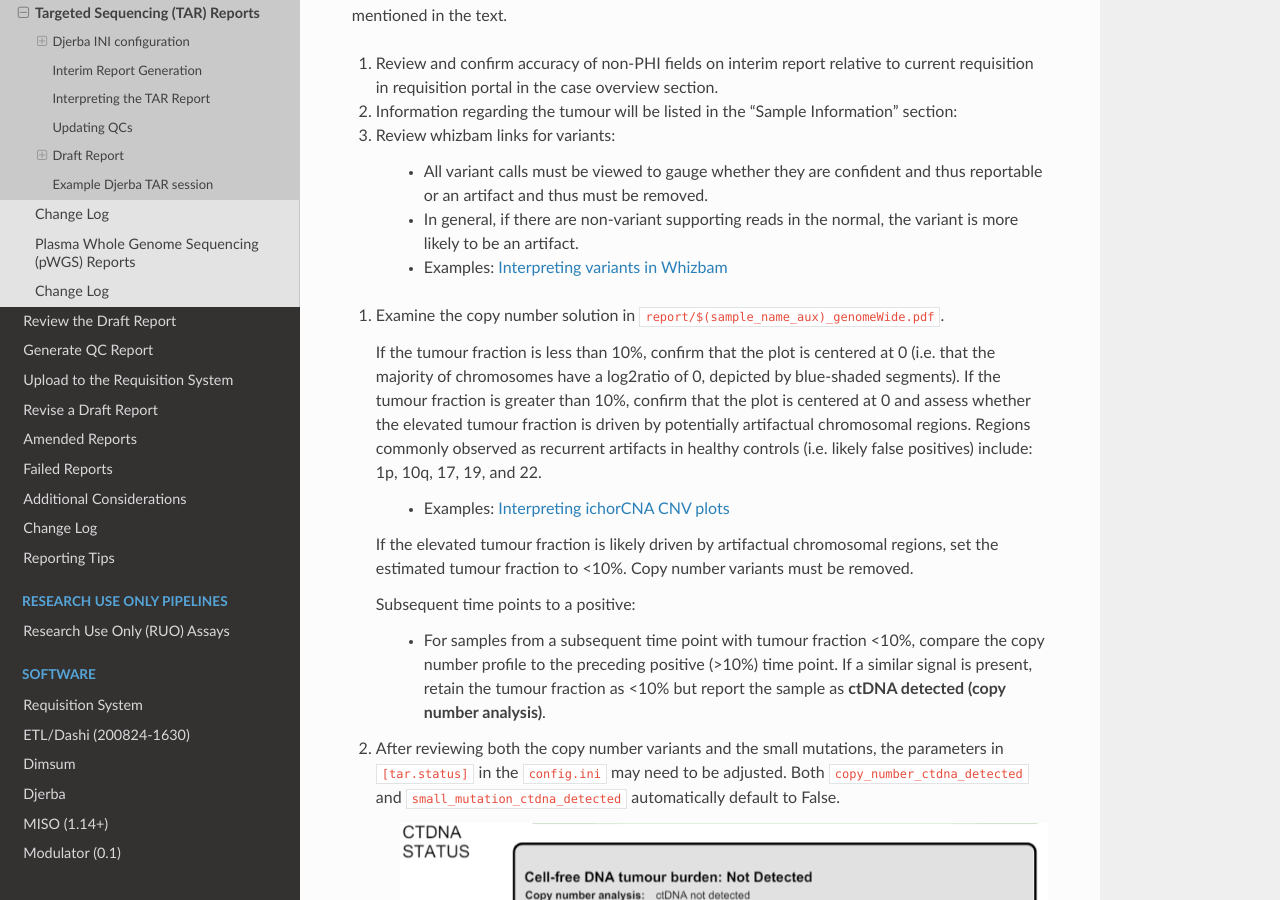
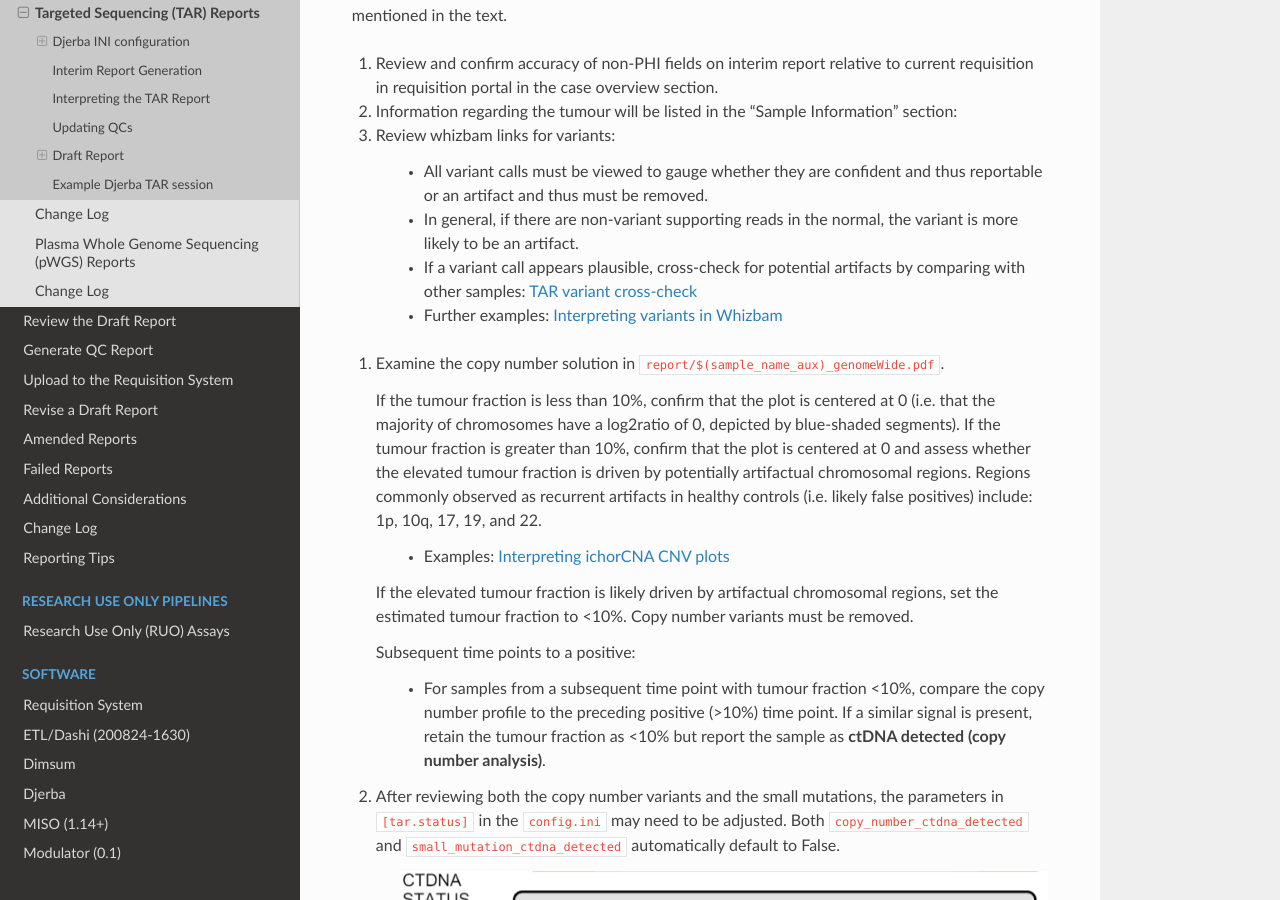
Before and after one commit to oicr-gsi/oicr-gsi, a Sphinx documentation site: the page built from source/data-review-reporting/tar-report.rst, in a window 1280 px wide and 900 px high, scrolled down 3379 px. Built offline with Sphinx 7.4.7 and the Read the Docs theme 3.1.0, drawn with Linux system fonts in a browser that asks for light colours.

Commit message:
Add section for TAR variant cross-check in reporting tips, and link to main TAR reporting page; fix change log header level

```diff
--- a/source/data-review-reporting/tar-report.rst
+++ b/source/data-review-reporting/tar-report.rst
@@ -197,7 +197,8 @@ Most results are reviewed within the interim report. Results reviewed by other m
 
 	* All variant calls must be viewed to gauge whether they are confident and thus reportable or an artifact and thus must be removed.
 	* In general, if there are non-variant supporting reads in the normal, the variant is more likely to be an artifact.
-	* Examples: :ref:`tar-whizbam-examples`
+	* If a variant call appears plausible, cross-check for potential artifacts by comparing with other samples: :ref:`tar-variant-cross-check`
+	* Further examples: :ref:`tar-whizbam-examples`
 
 .. _review the ichorCNA plot:
 
```
Also changed, not shown: source/data-review-reporting/report-tips.rst (+14 -2 lines).
